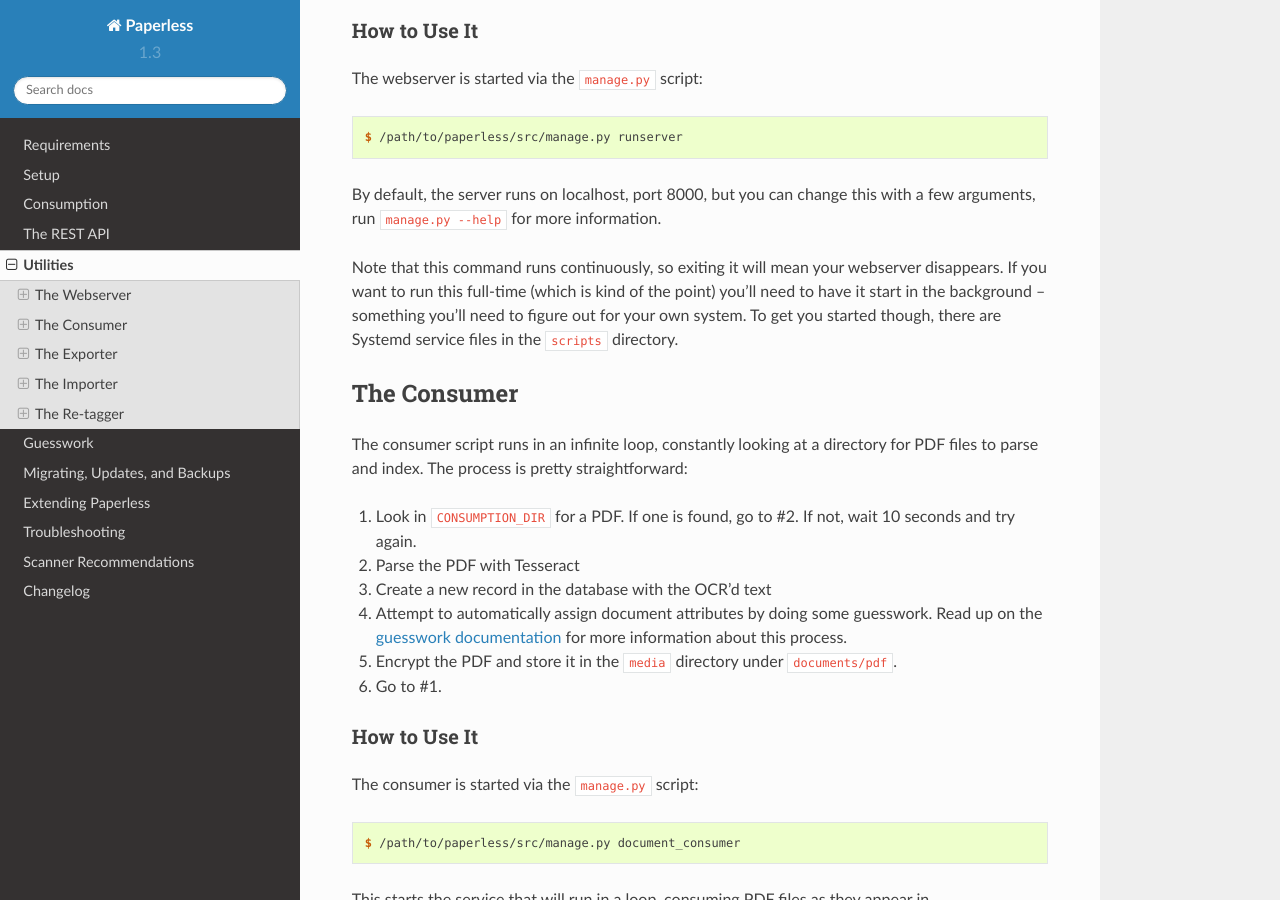
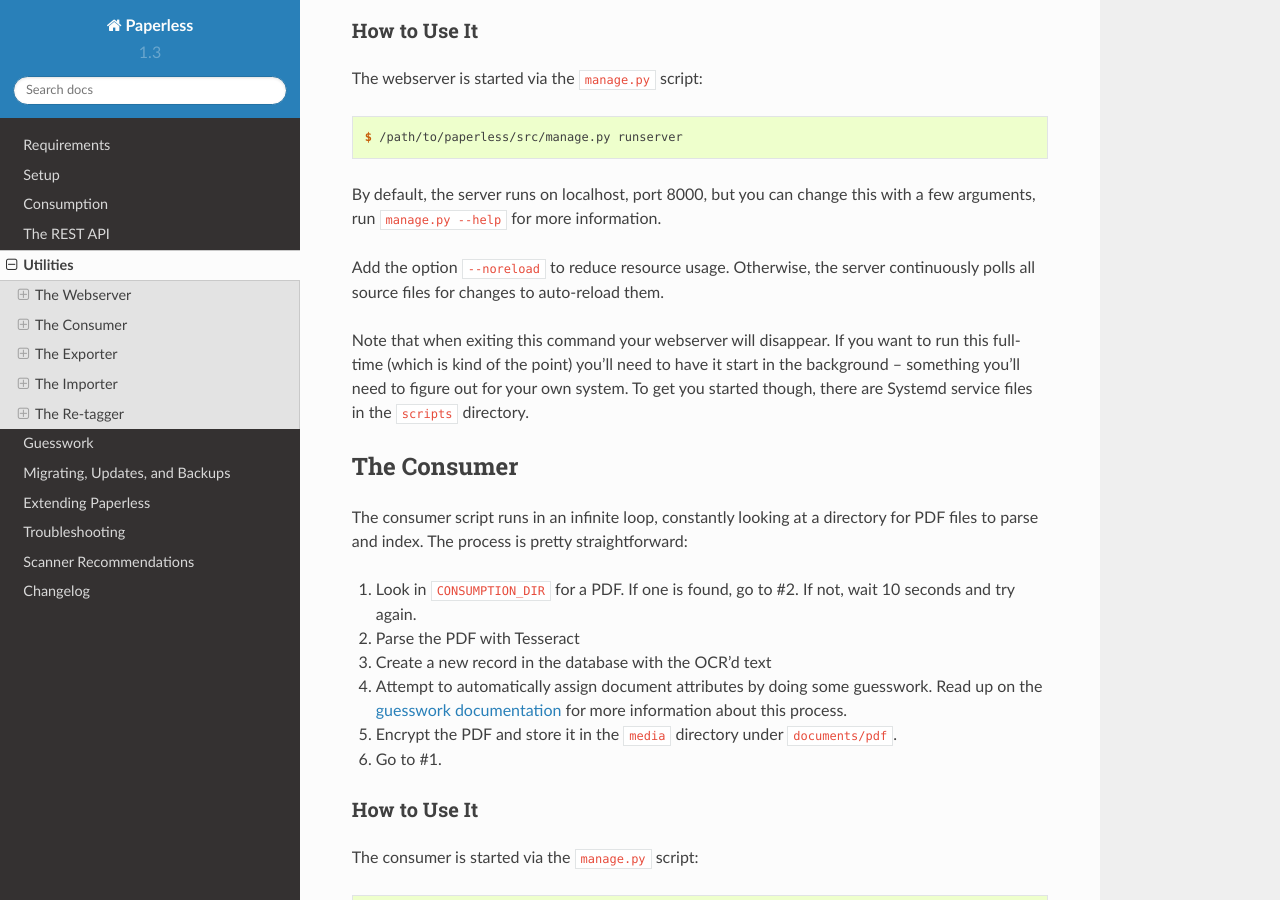
Before and after one commit to repoRangee/Large-scale, a Sphinx documentation site: the page built from docs/utilities.rst, in a window 1280 px wide and 900 px high, scrolled down 391 px. Built offline with Sphinx 7.4.7 and the Read the Docs theme 2.0.0, drawn with Linux system fonts in a browser that asks for light colours; formulas are drawn with MathJax 3.

Commit message:
Use --noreload for permanent server start commands
Without it, the server is highly resource-intensive even when
running idle

```diff
--- a/docs/setup.rst
+++ b/docs/setup.rst
@@ -352,7 +352,7 @@ after restarting your system:
     respawn limit 10 5
 
     script
-      exec /srv/paperless/src/manage.py runserver 0.0.0.0:80
+      exec /srv/paperless/src/manage.py runserver --noreload 0.0.0.0:80
     end script
 
    Note that you'll need to replace ``/srv/paperless/src/manage.py`` with the
--- a/docs/utilities.rst
+++ b/docs/utilities.rst
@@ -33,8 +33,11 @@ The webserver is started via the ``manage.py`` script:
 By default, the server runs on localhost, port 8000, but you can change this
 with a few arguments, run ``manage.py --help`` for more information.
 
-Note that this command runs continuously, so exiting it will mean your webserver
-disappears.  If you want to run this full-time (which is kind of the point)
+Add the option ``--noreload`` to reduce resource usage. Otherwise, the server
+continuously polls all source files for changes to auto-reload them.
+
+Note that when exiting this command your webserver will disappear.
+If you want to run this full-time (which is kind of the point)
 you'll need to have it start in the background -- something you'll need to
 figure out for your own system.  To get you started though, there are Systemd
 service files in the ``scripts`` directory.
```
Also changed, not shown: 2 other files.
